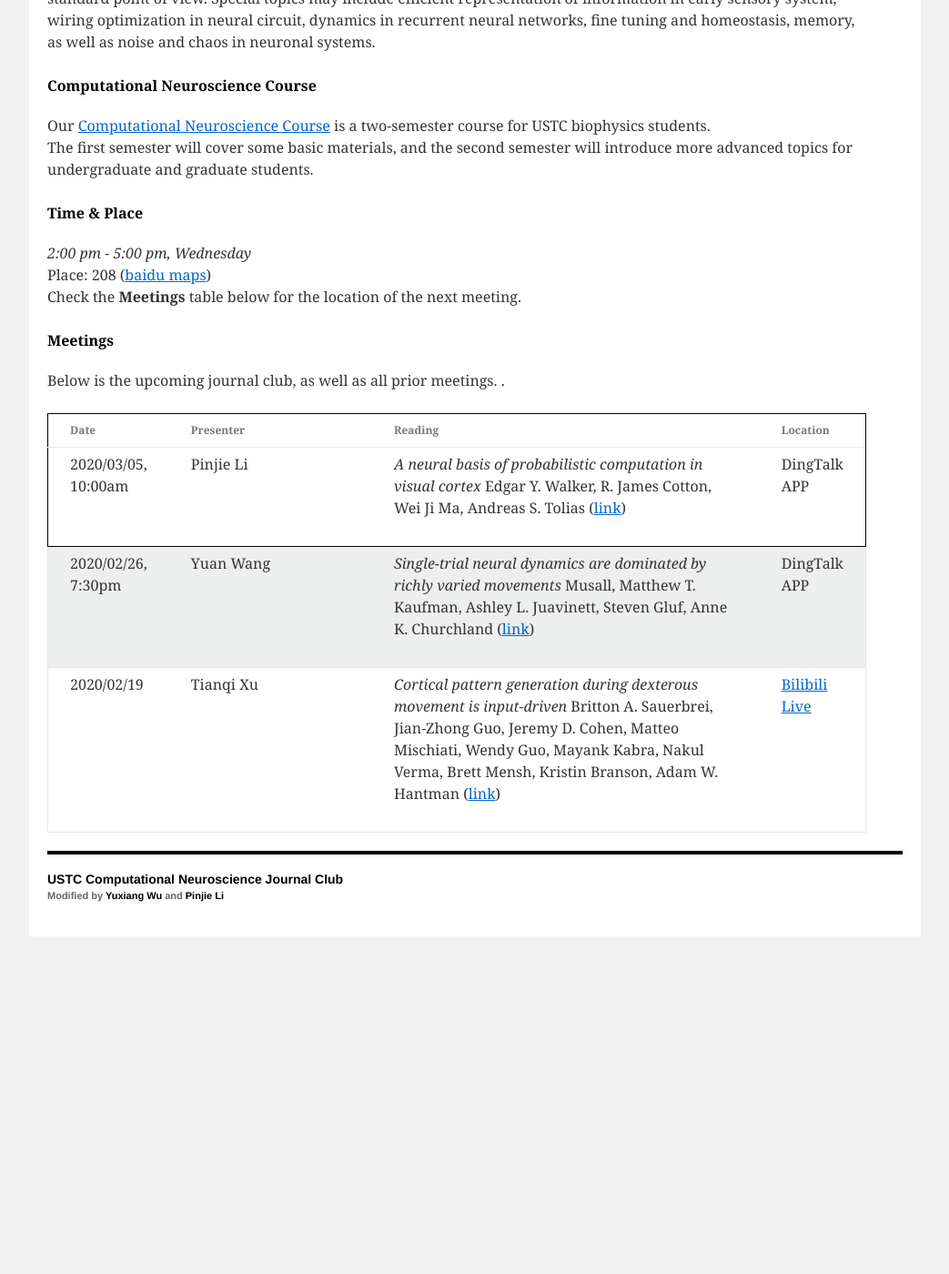
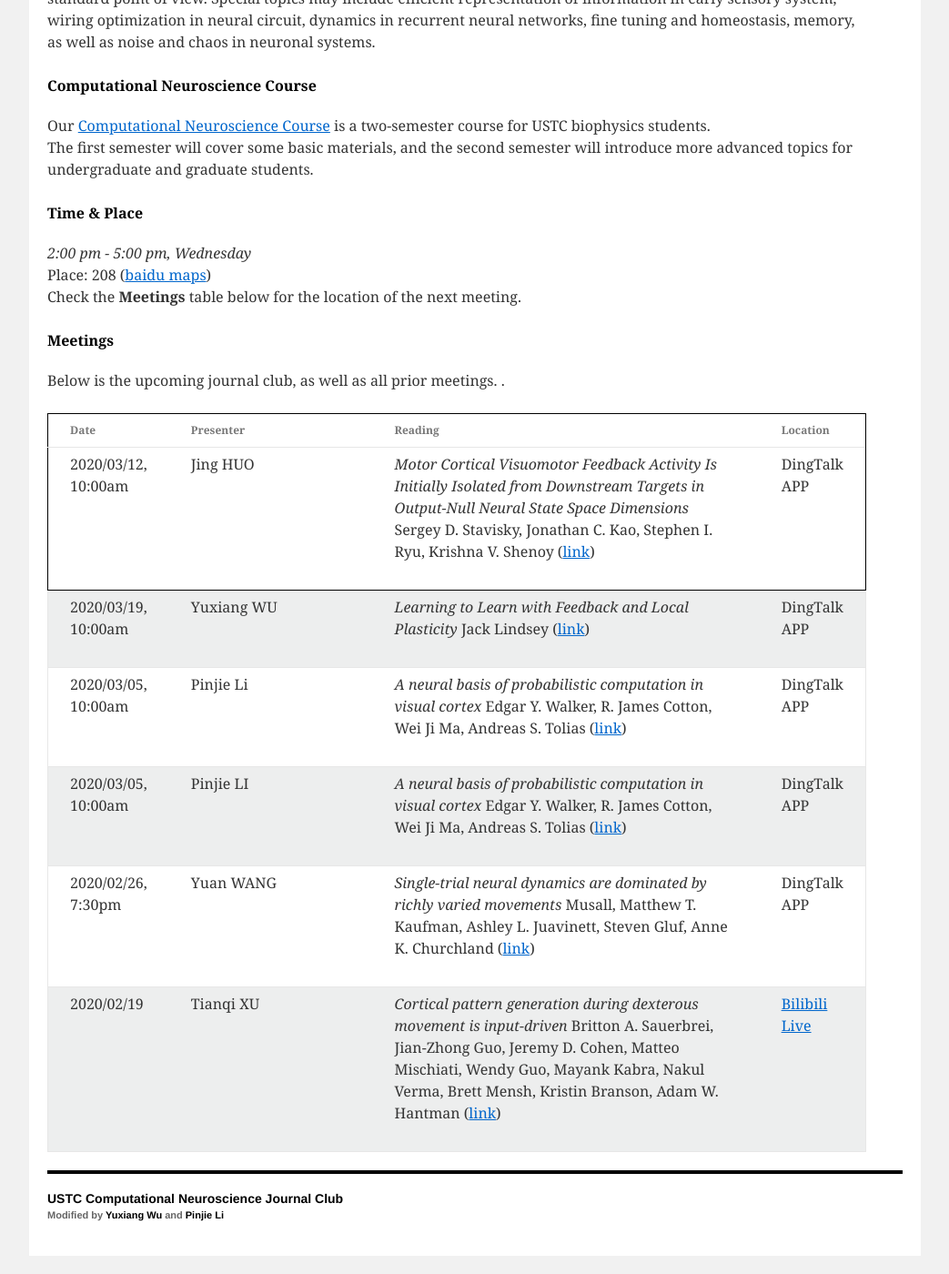
Before and after one commit to CNeuroUSTC/CNeuroUSTC.github.io, a Jekyll site: the page built from index.html, in a window 1280 px wide and 1400 px high, scrolled down 500 px. Shown: the whole window at 91% size, without its empty margins (118-1161 px from the left). Built offline with Jekyll 4.4.1, drawn with Linux system fonts in a browser that asks for light colours; before the commit the page ends 1549 px from its top, so only the background shows below that.

Commit message:
2020/03/12, 10:00am

```diff
--- a/_data/meeting_info.yml
+++ b/_data/meeting_info.yml
@@ -1,3 +1,21 @@
+
+- presenter: Jing HUO
+  date: 2020/03/12, 10:00am
+  paper: "Motor Cortical Visuomotor Feedback Activity Is Initially Isolated from Downstream Targets in Output-Null Neural State Space Dimensions"
+  url: "https://www.sciencedirect.com/science/article/pii/S0896627317304610"
+  pdf: "None"
+  authors: "Sergey D. Stavisky, Jonathan C. Kao, Stephen I. Ryu, Krishna V. Shenoy"
+  location: DingTalk APP
+
+- presenter: Yuxiang WU
+  date: 2020/03/19, 10:00am
+  paper: "Learning to Learn with Feedback and Local Plasticity"
+  url: "https://openreview.net/forum?id=HklfNQFL8H"
+  pdf: "None"
+  authors: "Jack Lindsey"
+  location: DingTalk APP
+
+
 - presenter: Pinjie Li
   date: 2020/03/05, 10:00am
   paper: "A neural basis of probabilistic computation in visual cortex"
@@ -7,7 +25,16 @@
   location: DingTalk APP
 
 
-- presenter: Yuan Wang
+- presenter: Pinjie LI
+  date: 2020/03/05, 10:00am
+  paper: "A neural basis of probabilistic computation in visual cortex"
+  url: "https://www.nature.com/articles/s41593-019-0554-5.pdf"
+  pdf: "None"
+  authors: "Edgar Y. Walker, R. James Cotton, Wei Ji Ma, Andreas S. Tolias"
+  location: DingTalk APP
+
+
+- presenter: Yuan WANG
   date: 2020/02/26, 7:30pm
   paper: "Single-trial neural dynamics are dominated by richly varied movements"
   url: "https://www.nature.com/articles/s41593-019-0502-4"
@@ -15,7 +42,7 @@
   authors: "Musall, Matthew T. Kaufman, Ashley L. Juavinett, Steven Gluf, Anne K. Churchland"
   location: DingTalk APP
 
-- presenter: Tianqi Xu
+- presenter: Tianqi XU
   date: 2020/02/19
   paper: "Cortical pattern generation during dexterous movement is input-driven"
   url: "https://www.nature.com/articles/s41586-019-1869-9"
```
